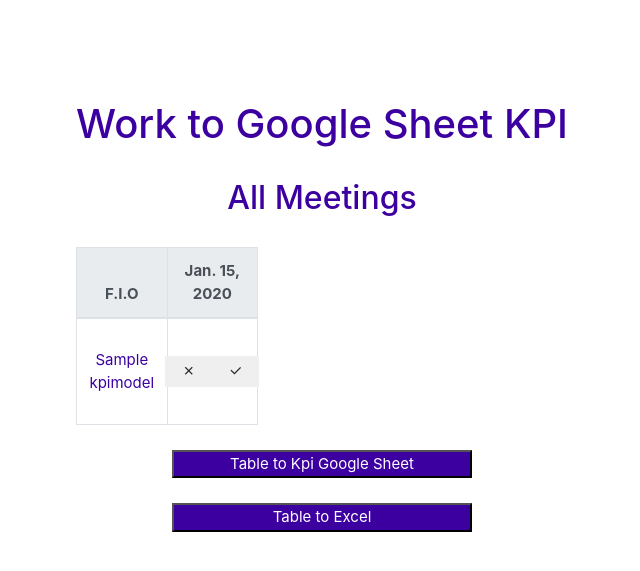
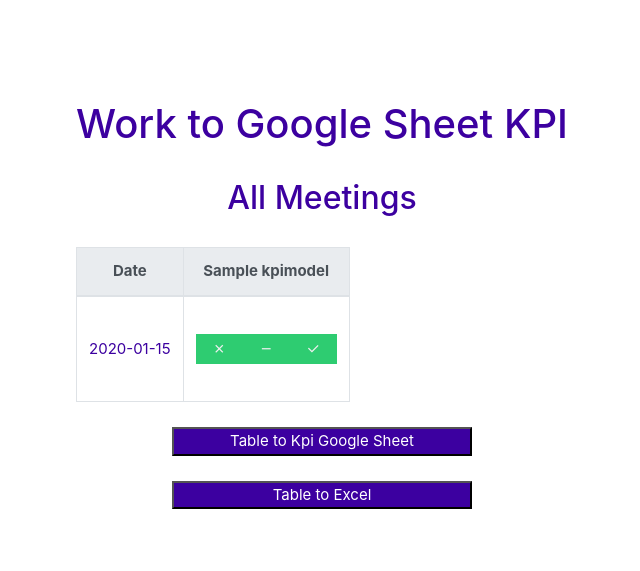
Before and after one commit to KayumovSher/KPI, a Django app: page /all_meetings/ in a window 1280 px wide. Shown: the part 50-621 px from the top of the page, without its empty margins (318-958 px from the left). Run offline with Django 4.2, Linux system fonts and the light colour scheme; tables that the repository leaves empty hold one stand-in row (values such as "Sample post"); some libraries are stand-ins or nearby versions.

Commit message:
exercises 100hun done

```diff
--- a/main/templates/all_meetings.html
+++ b/main/templates/all_meetings.html
@@ -45,12 +45,12 @@
         text-align: center;
     }
 
-    table{
+    table {
         table-layout: fixed;
     }
 
     .table {
-        width: fit-content;
+        width: auto;
         table-layout: fixed;
     }
 
@@ -187,7 +187,7 @@
         cursor: pointer;
     }
 
-    input{
+    input {
         width: 100%;
     }
 </style>
@@ -214,18 +214,11 @@
         <thead class="thead-light">
 
         <tr>
-                        <th>F.I.O</th>
-                        {% for i in deadlines %}
-                            <th>
-                                {{i}}
-                            </th>
+            <th>Date</th>
+            {% for kpi in kpi_objects %}
+                <th>{{ kpi.name }}</th>
             {% endfor %}
-                        <form action="{% url 'all_meetings' %}" method="post">{% if user.is_authenticated %}
-                            {% csrf_token %}
-                            <td> <input type="date" name="meeting_date" required>
-                            <input type="submit" name="create_date" value="Create">  </td>
-                            {% endif %}
-                        </form>
+
         </tr>
 
         </thead>
@@ -233,15 +226,17 @@
         {% for kpi_dict in data %}
             {% for kpi, meet_items in kpi_dict.items %}
                 <tr>
-                            <td> {{kpi.name}}</td>
-                            {% for meeting in meet_items %}
+                    <td> {{ kpi }}</td>
+                    {% for meeting_item in meet_items %}
                         <td class="button_done">
                             <div class="container_done">
-                                    <div class="button-wrap d-flex justify-content-center{%  if meeting.score == '0' %} green-buttons{% endif %}{%  if meeting.score == '-5' %} red-buttons{% endif %}">
-                                        <form action="{% url 'meeting_increase_decrease_score' meeting.meeting_id %}" method="POST">
+                                <div class="button-wrap d-flex justify-content-center{% if meeting_item.score == '0' %} green-buttons{% endif %}{% if meeting_item.score == '-5' %} red-buttons{% endif %}">
+                                    <form action="{% url 'meeting_increase_decrease_score' meeting_item.meeting_id %}"
+                                          method="POST">
                                         {% csrf_token %}
-                                            <input type="hidden" name="meeting_date_id" value="{{meeting.meeting_date_id}}">
-                                            <input type="hidden" name="kpi_id" value="{{kpi.id}}">
+                                        <input type="hidden" name="meeting_date_id" value="{{ meeting_item.meeting_date_id }}">
+                                        <input type="hidden" name="kpi_id" value="{{ meeting_item.kpi_user.id }}">
+                                        <input type="hidden" name="score" value="{{ meeting_item.score }}">
                                         {% if user.is_authenticated %}
                                             <button type="submit" class="work-button" name="decrease_meeting_score">
                                                 <i class="ri-close-line yes"></i>
@@ -254,10 +249,30 @@
                                         {% endif %}
                                     </form>
 
-                                        <form action="{% url 'meeting_increase_decrease_score' meeting.meeting_id %}" method="POST">
+                                    <form action="{% url 'meeting_increase_decrease_score' meeting_item.meeting_id %}"
+                                          method="POST">
                                         {% csrf_token %}
-                                            <input type="hidden" name="meeting_date_id" value="{{meeting.meeting_date_id}}">
-                                            <input type="hidden" name="kpi_id" value="{{kpi.id}}">
+                                        <input type="hidden" name="meeting_date_id" value="{{ meeting_item.meeting_date_id }}">
+                                        <input type="hidden" name="kpi_id" value="{{ meeting_item.kpi_user.id }}">
+                                        <input type="hidden" name="score" value="{{ meeting_item.score }}">
+                                        {% if user.is_authenticated %}
+                                            <button type="submit" class="work-button" name="reset_meeting_score">
+                                                <i class="ri-subtract-line yes"></i>
+                                            </button>
+                                        {% else %}
+                                            <button type="submit" class="work-button-off"
+                                                    name="decrease_meeting_score">
+                                                <i class="ri-subtract-line yes"></i>
+                                            </button>
+                                        {% endif %}
+                                    </form>
+
+                                    <form action="{% url 'meeting_increase_decrease_score' meeting_item.meeting_id %}"
+                                          method="POST">
+                                        {% csrf_token %}
+                                        <input type="hidden" name="meeting_date_id" value="{{ meeting_item.meeting_date_id }}">
+                                        <input type="hidden" name="kpi_id" value="{{ meeting_item.kpi_user.id }}">
+                                        <input type="hidden" name="score" value="{{ meeting_item.score }}">
                                         {% if user.is_authenticated %}
                                             <button type="submit" class="work-button" name="increase_meeting_score">
                                                 <i class="ri-check-line yes"></i>
@@ -277,6 +292,16 @@
 
             {% endfor %}
         {% endfor %}
+        <form action="{% url 'all_meetings' %}" method="post">{% if user.is_authenticated %}
+
+
+            {% csrf_token %}
+            <td>
+                <input type="date" name="meeting_date" required>
+                <input type="submit" name="create_date" value="Create">
+            </td>
+        {% endif %}
+        </form>
         </tbody>
     </table>
 
--- a/main/templates/all_works.html
+++ b/main/templates/all_works.html
@@ -24,9 +24,9 @@
     }
 
 
-    html {
-        background: #444;
-    }
+    {#html {#}
+    {#    background: #444;#}
+
 
     body {
         min-height: 100%;
--- a/main/utils.py
+++ b/main/utils.py
@@ -52,7 +52,7 @@ def change_meeting_score(meeting_id=None, meeting_date_id=None, kpi_id=None, sco
     meeting_date_obj = MeetingDateModel.objects.get(id=meeting_date_id)
     if meeting_id == 0 or meeting_id == 'None':
             MeetingModel.objects.create(meeting_date=meeting_date_obj, score=score, kpi=kpi_user).save()
-            return redirect('/all_sports/')
+            return redirect('/all_meetings/')
 
     meeting = get_object_or_404(MeetingModel, id=meeting_id)
     meeting.score = score
--- a/main/views.py
+++ b/main/views.py
@@ -24,7 +24,7 @@ def index(request):
         sports = sum(0 if x.score=="-" else int(x.score) for x in SportModel.objects.filter(kpi=x))
         evrikas = sum(x.score for x in EvrikaModel.objects.filter(kpi=x))
         works = sum(0 if x.score=="-" else float(x.score) for x in WorkModel.objects.filter(kpi=x))
-        meetings = sum(x.score for x in MeetingModel.objects.filter(kpi=x))
+        meetings = sum(0 if x.score=="-" else float(x.score) for x in MeetingModel.objects.filter(kpi=x))
         result.append(
             {"kpi": x, "sports": sports, "evrikas": evrikas, "works": works, "books": books, 'meetings': meetings})
 
@@ -36,6 +36,8 @@ def all_meetings(request):
     if 'create_date' in request.POST:
         meet_date = MeetingDateModel.objects.create(date=request.POST.get('meeting_date'))
         meet_date.save()
+        for i in KpiModel.objects.all():
+            MeetingModel.objects.update_or_create(meeting_date=meet_date, kpi=i, defaults={'score': "-"})
         return redirect('/all_meetings/')
     elif 'save_meeting' in request.POST:
         n_score, meeting_id = request.POST.get('n_score'), request.POST.get('meeting_id')
@@ -53,49 +55,42 @@ def all_meetings(request):
         return redirect('/all_meetings/')
 
     data = []
-    kpi_objects = KpiModel.objects.all()
-    deadlines = list(x.date for x in MeetingDateModel.objects.all().order_by('deadline'))
-    deadline_pairs = {x.date: x.id for x in MeetingDateModel.objects.all().order_by('deadline')}
+    kpi_objects = [x for x in KpiModel.objects.all()]
+    deadlines = list(x for x in MeetingDateModel.objects.all().order_by('deadline'))
+    # deadline_pairs = {x.date: x.id for x in MeetingDateModel.objects.all().order_by('deadline')}
 
-    for kpi_obj in kpi_objects:
-        kpi_data = {kpi_obj: []}
-        work_dic = {}
+    for z, kpi_obj in enumerate(deadlines):
+        kpi_data = {kpi_obj.date.strftime('%Y-%m-%d'): []}
+        meeting_dic = {}
+        # Iterate through each WorkModel object and add to the kpi_data dictionary
 
-        # Iterate through each WorkModel object and add to the kpi_data dictionary
-        for meeting_item in kpi_obj.meeting_items.all():
-            work_dic[meeting_item.meeting_date.date] = {'score': meeting_item.score, 'meeting_id': meeting_item.id,
-                                                        "meeting_date_id": meeting_item.meeting_date.id}
-        for i in range(len(deadlines)):
-            if deadlines[i] in work_dic:
-                kpi_data[kpi_obj].append({
-                    'date': deadlines[i].strftime('%Y-%m-%d'),
-                    'score': work_dic[deadlines[i]]['score'],
-                    'meeting_id': work_dic[deadlines[i]]['meeting_id'],
-                    'meeting_date_id': work_dic[deadlines[i]]['meeting_date_id']
-                })
-            else:
-                kpi_data[kpi_obj].append({
-                    'date': deadlines[i].strftime('%Y-%m-%d'),
-                    'score': 0,
-                    'meeting_id': None,
-                    'meeting_date_id': deadline_pairs[deadlines[i]]
-                })
-
+        for meeting_item in kpi_obj.meeting_date_items.all():
+            meeting_dic[kpi_obj.date.strftime('%Y-%m-%d')] = {'score': meeting_item.score,
+                                                                  'meeting_id': meeting_item.id,
+                                                                  'meeting_date_id': meeting_item.meeting_date.id,
+                                                                  'kpi_user': meeting_item.kpi}
+        for i in kpi_objects:
+            kpi_data[kpi_obj.date.strftime('%Y-%m-%d')].append({
+                'score': i.meeting_items.all()[z].score,
+                'meeting_id': i.meeting_items.all()[z].id,
+                'meeting_date_id': meeting_dic[kpi_obj.date.strftime('%Y-%m-%d')]['meeting_date_id'],
+                'kpi_user': i.meeting_items.all()[z].kpi
+            })
         data.append(kpi_data)
-    return render(request, 'all_meetings.html', context={'data': data, 'deadlines': deadlines})
+    return render(request, 'all_meetings.html', context={'data': data, 'kpi_objects': kpi_objects})
 
 
 @IsAdminOrReadOnly
 def meeting(request, id=None):
     kpi = get_object_or_404(KpiModel, id=id)
-    meetings = MeetingModel.objects.filter(kpi=kpi).order_by("meeting_date__date")
+    meetings = MeetingModel.objects.filter(kpi=kpi).order_by("meeting_date")
     return render(request, 'meeting.html', {"meetings": meetings, 'kpi': kpi})
 
 
-def meeting_increase_decrease_score(request, meeting_id=0):
+def meeting_increase_decrease_score(request, meeting_id=None):
     if request.method != 'POST':
         return HttpResponseNotAllowed(('POST',))
-    score_dic = {'increase_meeting_score': 0, 'decrease_meeting_score': -5, 'reset_work_score': 0}
+    score_dic = {'increase_meeting_score': 0, 'decrease_meeting_score': -5, 'reset_meeting_score': "-"}
     post_data = list(request.POST.items())
     last_key = post_data[-1][0]
     utils.change_meeting_score(meeting_id, request.POST.get('meeting_date_id'), request.POST.get('kpi_id'),
```
Also changed, not shown: main/admin.py (+23 -1 lines), main/models.py (+6 -6 lines), main/templates/all_sports.html (+3 -4 lines). Lines whose indentation alone changed are shown as unchanged.
